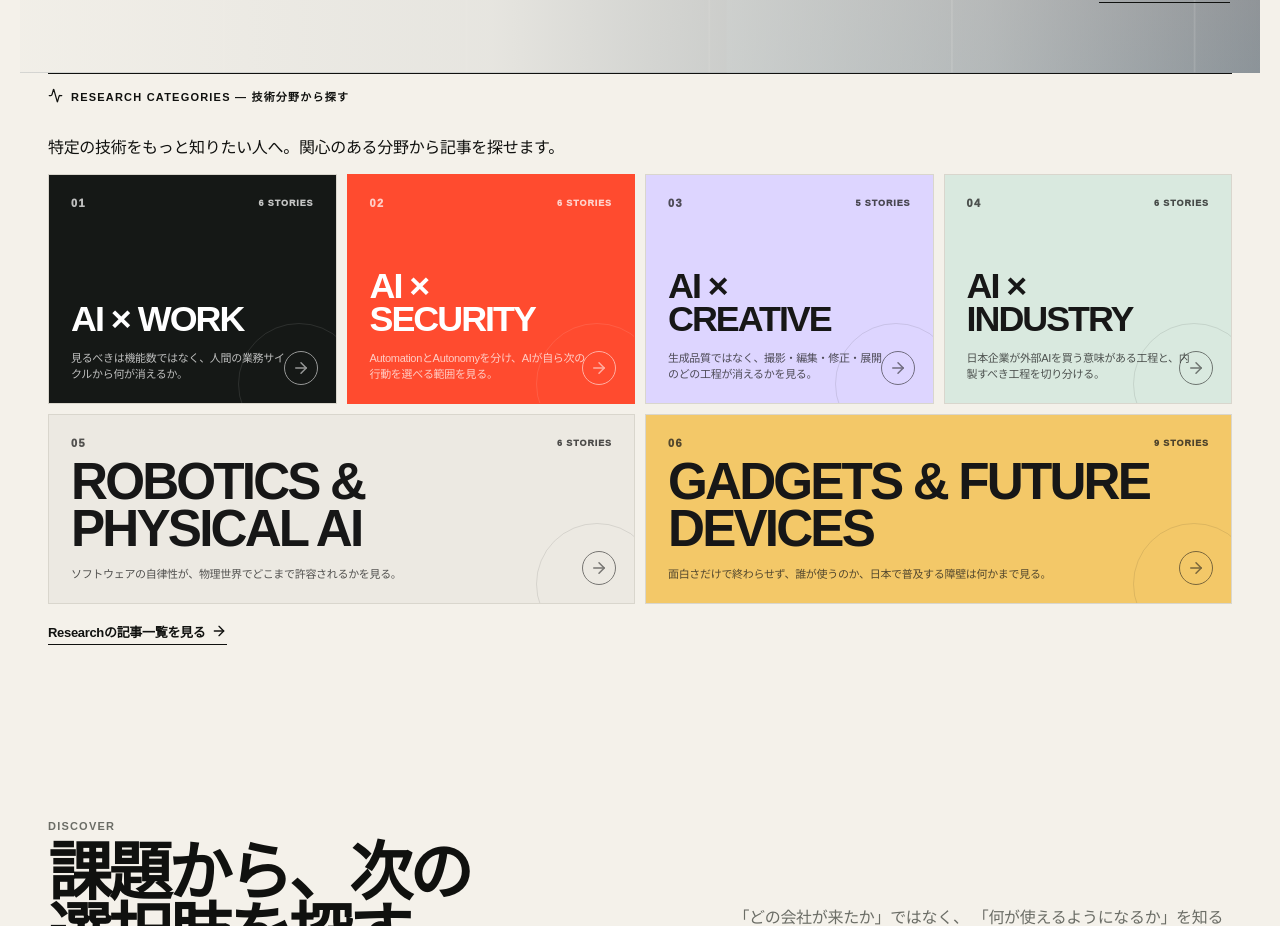
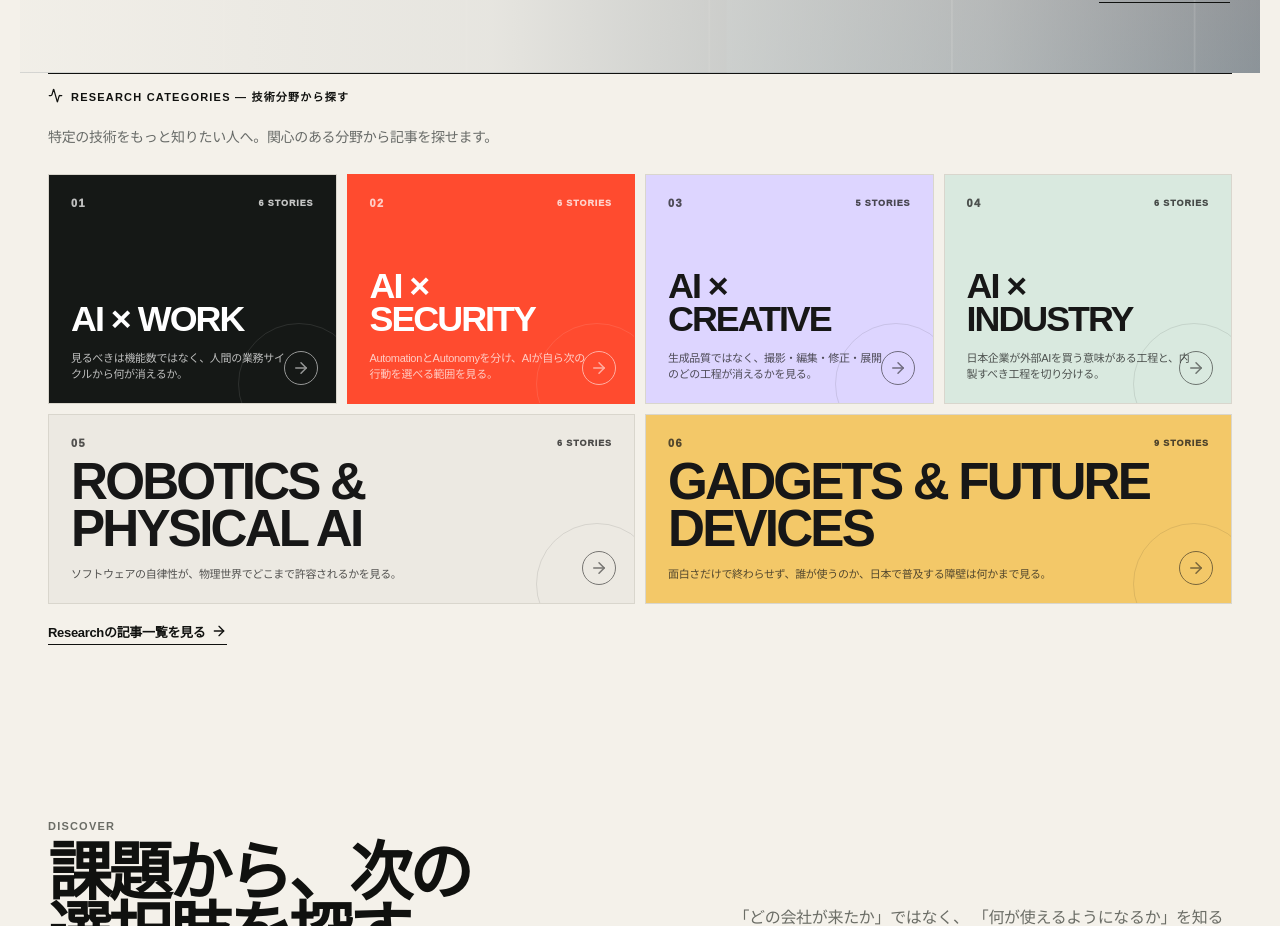
Before and after one commit to yasu-kai/tech-meets-japan, a Next.js app: page / in a window 1280 px wide. Shown: the part 1300-2226 px from the top of the page. Built offline with nearby package versions, Linux system fonts and the light colour scheme.

Commit message:
Clarify research category browsing guidance

```diff
--- a/app/globals.css
+++ b/app/globals.css
@@ -1858,3 +1858,6 @@ linear-gradient(135deg,rgba(255,255,255,.04),transparent 55%)}
 .features-card-action:hover{text-decoration:underline}
 .features-coming{color:#a9b0b9}
 @media(max-width:700px){.features-grid{grid-template-columns:1fr;gap:16px}.features-card-art{height:165px}.features-card-body{padding:22px}.features-card-body h3{font-size:26px}}
+
+.research-category-intro{font-size:14px;line-height:1.7;color:#686b68;margin:8px 0 24px;max-width:720px}
+@media(max-width:650px){.research-category-intro{font-size:13px;margin:8px 0 18px}}
```
